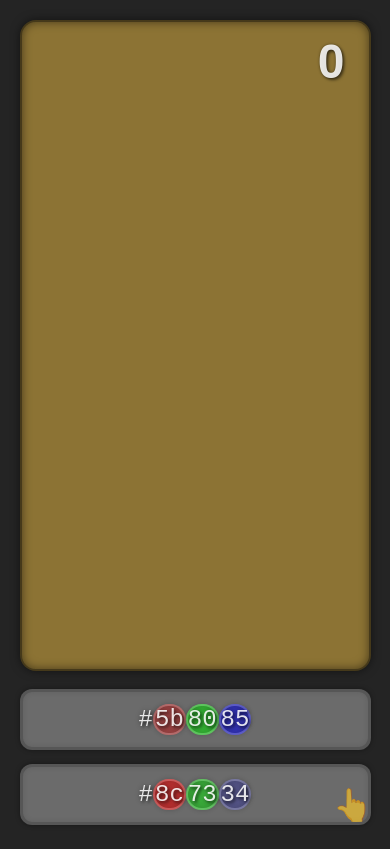
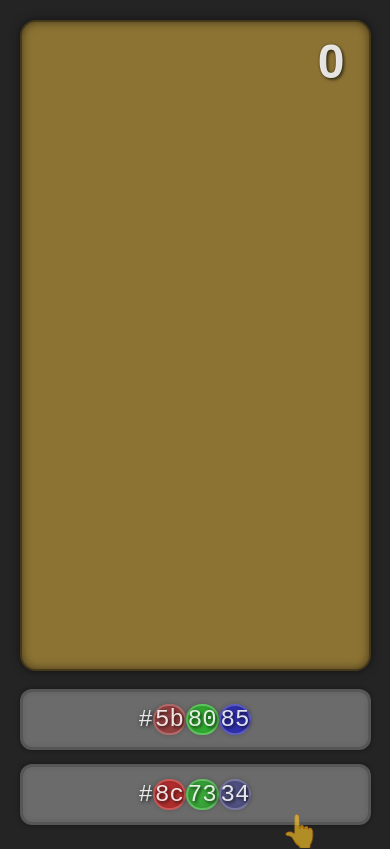
Before and after one commit to kevduc/color-guessing, a React (Vite) app: page / in a window 390 px wide. Built offline with nearby package versions, Linux system fonts and the light colour scheme.

Commit message:
Fixed tutorial hand position on small screens

```diff
--- a/src/components/TutorialInfo.module.scss
+++ b/src/components/TutorialInfo.module.scss
@@ -1,15 +1,17 @@
 .pointer {
   position: absolute;
   animation: 3800ms ease-in-out infinite forwards click;
-  bottom: 25%;
-  right: 0;
+  bottom: calc(25% / (3 - var(--adjustment)));
+  right: 10%;
   translate: 72% 100%;
   font-size: 2rem;
   pointer-events: none;
   color: black;
 
+  --adjustment: 1;
+
   @media (min-width: 767px) {
-    --right-adjustment:
+    --adjustment: 2;
   }
 }
 
@@ -27,8 +29,8 @@
     scale: 1;
   }
   26% {
-    bottom: 50%;
-    right: 25%;
+    bottom: calc(50% / (3 - var(--adjustment)));
+    right: calc(50% / var(--adjustment));
   }
   33% {
     scale: 0.9;
@@ -53,8 +55,8 @@
     opacity: 0;
   }
   100% {
-    bottom: 50%;
-    right: 25%;
+    bottom: calc(50% / (3 - var(--adjustment)));
+    right: calc(50% / var(--adjustment));
     opacity: 0;
   }
 }
```
